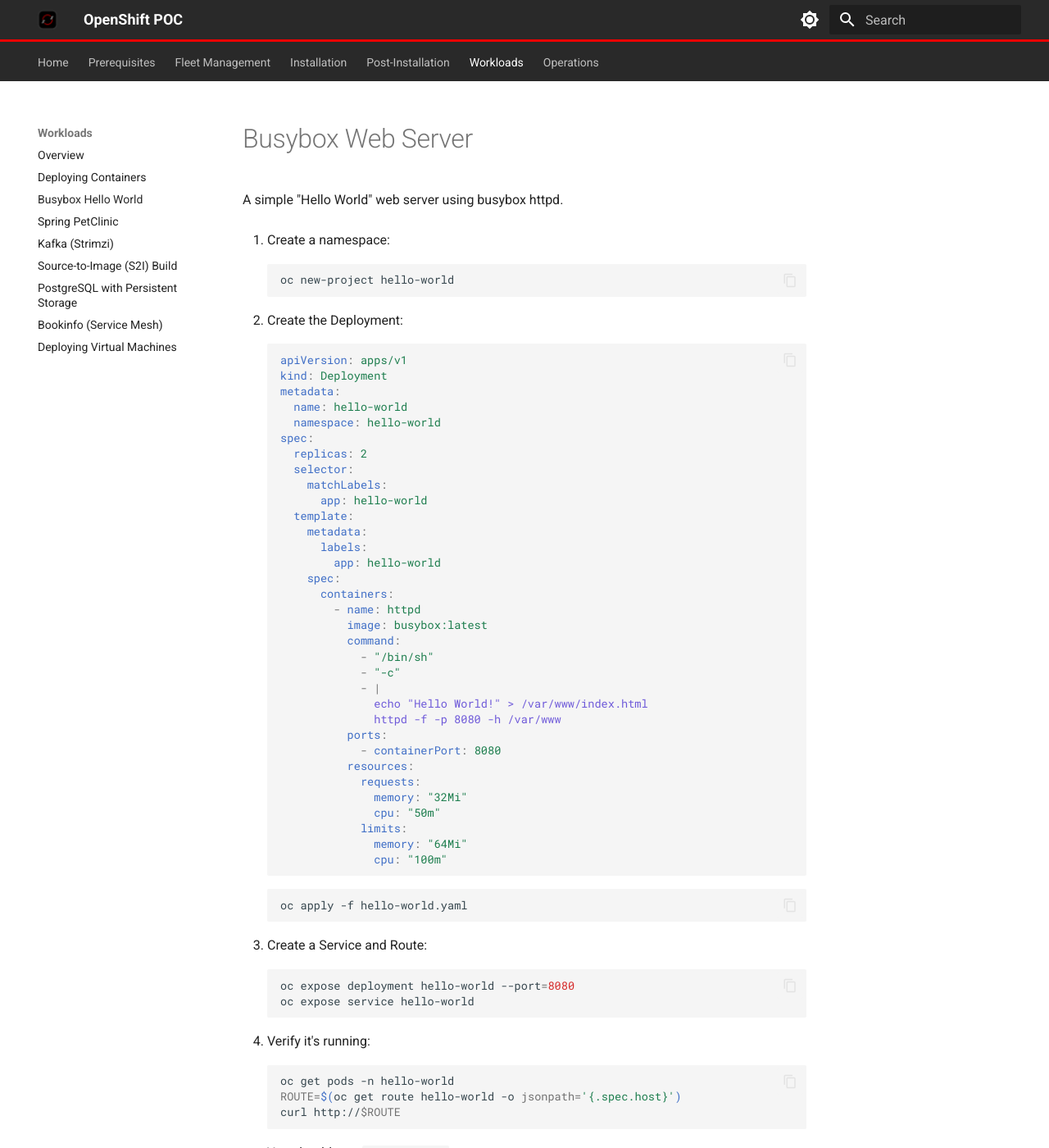
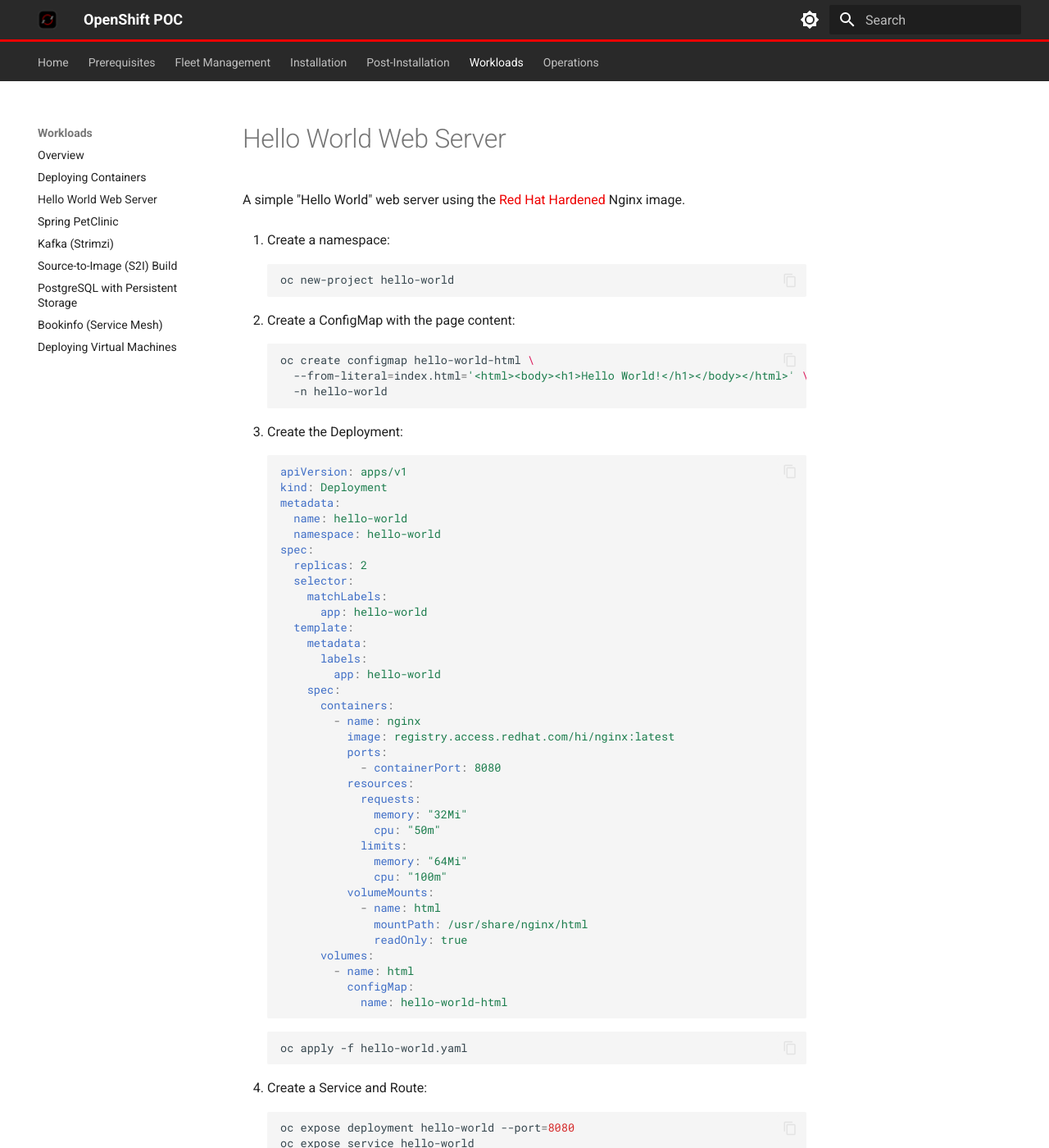
Before and after one commit to openshift-ssa/openshift-poc, an MkDocs documentation site: the page built from docs/workloads/busybox-hello-world.md, in a window 1280 px wide and 1400 px high. Shown: the whole window at 82% size. Built offline with MkDocs 1.6.1 and Material for MkDocs 9.7.7, drawn with Linux system fonts in a browser that asks for light colours; plug-ins that fetch from the network failed and are left out.

Commit message:
updated for hardened images

````diff
--- a/docs/workloads/busybox-hello-world.md
+++ b/docs/workloads/busybox-hello-world.md
@@ -1,6 +1,6 @@
-# Busybox Web Server
+# Hello World Web Server
 
-A simple "Hello World" web server using busybox httpd.
+A simple "Hello World" web server using the [Red Hat Hardened](https://www.redhat.com/en/products/hardened-images) Nginx image.
 
 1. Create a namespace:
 
@@ -8,7 +8,15 @@
   oc new-project hello-world
   ```
 
-2. Create the Deployment:
+2. Create a ConfigMap with the page content:
+
+  ```bash
+  oc create configmap hello-world-html \
+    --from-literal=index.html='<html><body><h1>Hello World!</h1></body></html>' \
+    -n hello-world
+  ```
+
+3. Create the Deployment:
 
   ```yaml
   apiVersion: apps/v1
@@ -27,14 +35,8 @@
           app: hello-world
       spec:
         containers:
-          - name: httpd
-            image: busybox:latest
-            command:
-              - "/bin/sh"
-              - "-c"
-              - |
-                echo "Hello World!" > /var/www/index.html
-                httpd -f -p 8080 -h /var/www
+          - name: nginx
+            image: registry.access.redhat.com/hi/nginx:latest
             ports:
               - containerPort: 8080
             resources:
@@ -44,20 +46,28 @@
               limits:
                 memory: "64Mi"
                 cpu: "100m"
+            volumeMounts:
+              - name: html
+                mountPath: /usr/share/nginx/html
+                readOnly: true
+        volumes:
+          - name: html
+            configMap:
+              name: hello-world-html
   ```
 
   ```bash
   oc apply -f hello-world.yaml
   ```
 
-3. Create a Service and Route:
+4. Create a Service and Route:
 
   ```bash
   oc expose deployment hello-world --port=8080
   oc expose service hello-world
   ```
 
-4. Verify it's running:
+5. Verify it's running:
 
   ```bash
   oc get pods -n hello-world
--- a/mkdocs.yaml
+++ b/mkdocs.yaml
@@ -117,7 +117,7 @@
   - Workloads:
       - Overview: workloads/index.md
       - Deploying Containers: workloads/workload-containers.md
-      - Busybox Hello World: workloads/busybox-hello-world.md
+      - Hello World Web Server: workloads/busybox-hello-world.md
       - Spring PetClinic: workloads/spring-petclinic.md
       - Kafka (Strimzi): workloads/kafka-strimzi.md
       - Source-to-Image (S2I) Build: workloads/s2i-build.md
````
Also changed, not shown: docs/operations/container-failover.md (+2 -2 lines), docs/workloads/postgresql.md (+17 -16 lines), docs/workloads/workload-containers.md (+2 -2 lines).
